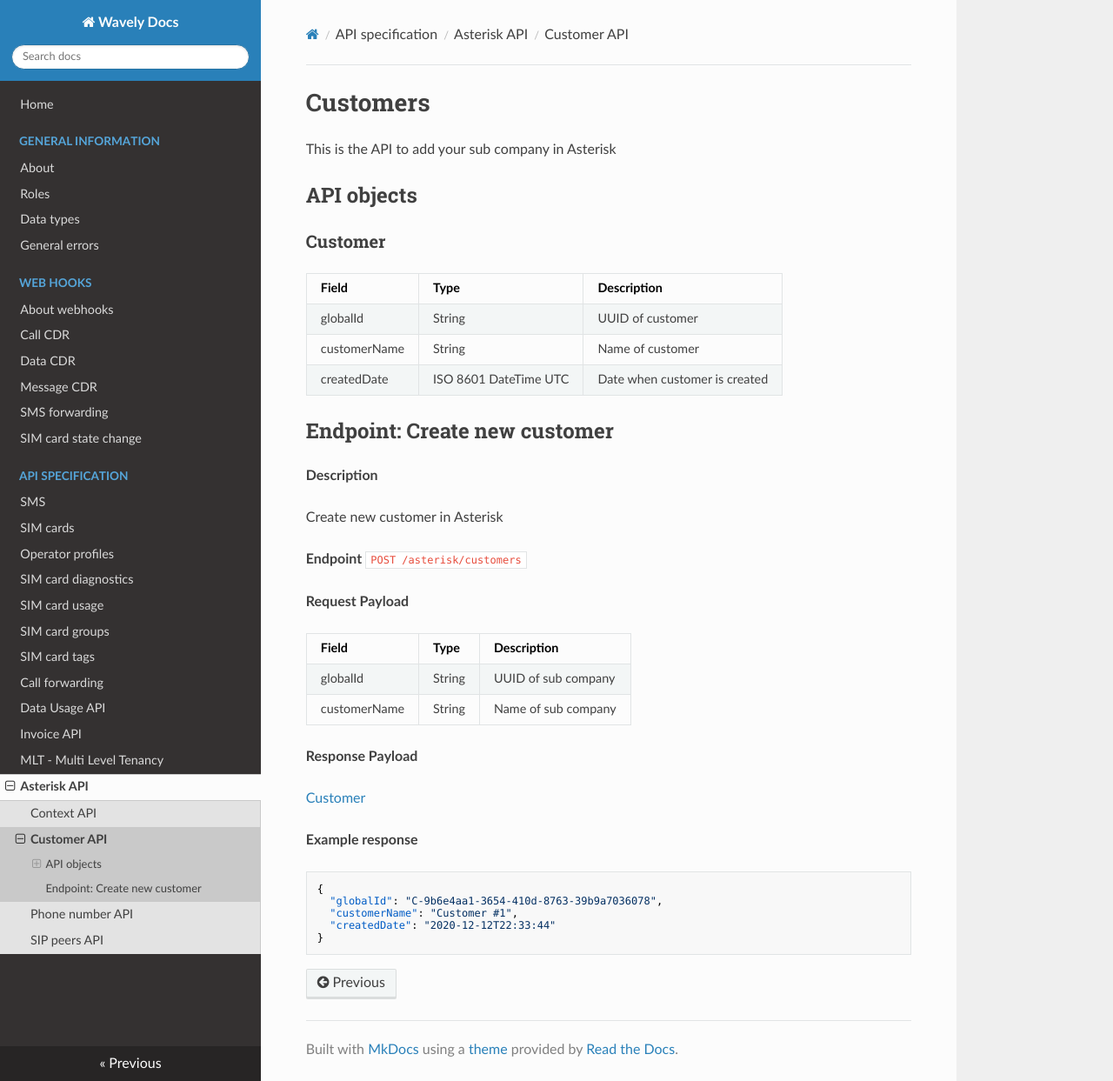
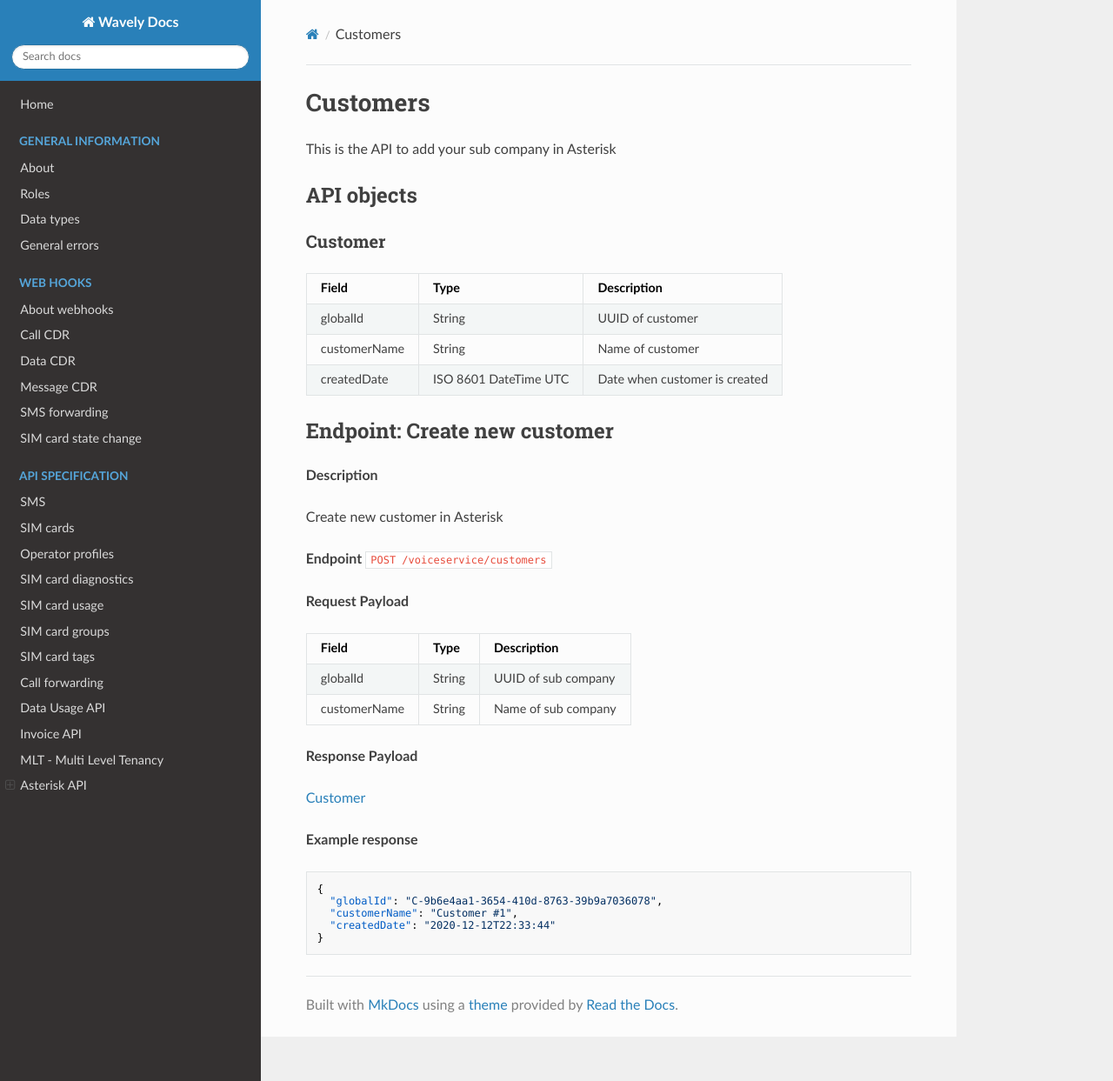
Before and after one commit to Wavelyio/wavely-docs, an MkDocs documentation site: the page built from docs/api/voiceservice-customers.md, in a window 1280 px wide and 1243 px high. Shown: the whole window at 87% size. Built offline with MkDocs 1.6.1, drawn with Linux system fonts in a browser that asks for light colours; nearby versions of some CDN libraries; old or Windows-style settings are respelled for this version of MkDocs.

Commit message:
Update and rename sub-account.md to voiceservice-customers.md

```diff
--- a/docs/api/sub-account.md
+++ b/docs/api/voiceservice-customers.md
@@ -18,7 +18,7 @@
 
 Create new customer in Asterisk
 
-**Endpoint** `POST /asterisk/customers`
+**Endpoint** `POST /voiceservice/customers`
 
 **Request Payload**
 
@@ -29,7 +29,7 @@
 
 **Response Payload**
 
-[Customer](/api/sub-account/#customers)
+[Customer](/api/voiceservice/#customers)
 
 **Example response**
 
```
